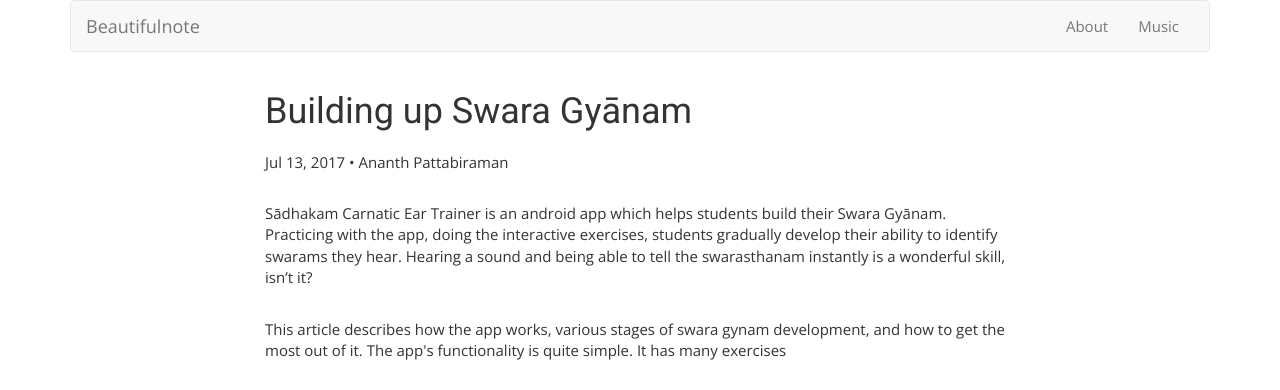
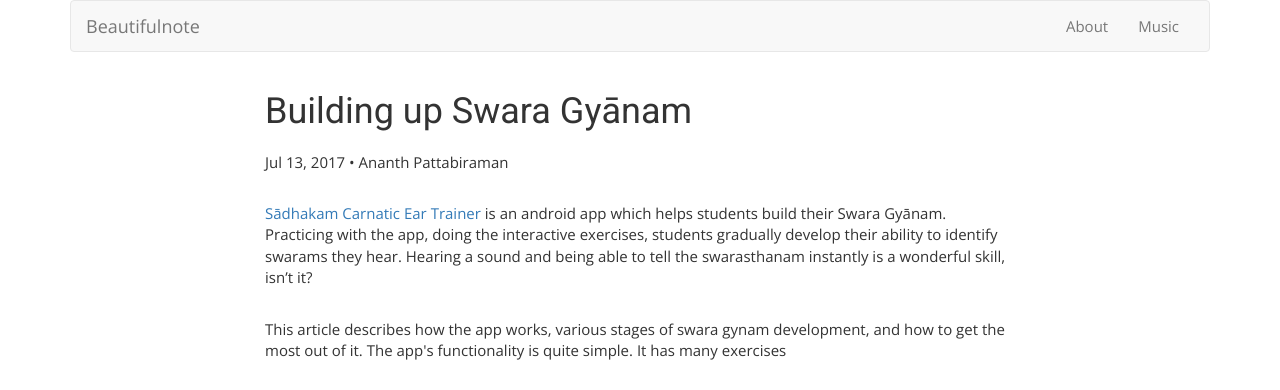
Before and after one commit to ananthp/beautifulnote, a Jekyll site: the page built from blog/_posts/2017-07-13-sadhakam-building-up-swara-gyanam.markdown, in a window 1280 px wide and 900 px high. Shown: the top 390 px of the window. Built offline with Jekyll 4.4.1, drawn with Linux system fonts in a browser that asks for light colours; nearby versions of some CDN libraries; some web fonts are replaced; some of the changed lines change nothing that is shown.

Commit message:
added link to app:

```diff
--- a/blog/_posts/2017-07-13-sadhakam-building-up-swara-gyanam.markdown
+++ b/blog/_posts/2017-07-13-sadhakam-building-up-swara-gyanam.markdown
@@ -24,7 +24,7 @@
 </script>
 
 
-Sādhakam Carnatic Ear Trainer is an android app which helps students build their Swara Gyānam. Practicing with the app, doing the interactive exercises, students gradually develop their ability to identify swarams they hear. Hearing a sound and being able to tell the swarasthanam instantly is a wonderful skill, isn't it?
+[Sādhakam Carnatic Ear Trainer](https://play.google.com/store/apps/details?id=org.kuyil.sadhakam) is an android app which helps students build their Swara Gyānam. Practicing with the app, doing the interactive exercises, students gradually develop their ability to identify swarams they hear. Hearing a sound and being able to tell the swarasthanam instantly is a wonderful skill, isn't it?
 
 <p>This article describes how the app works, various stages of swara gynam development, and how to get the most out of it. <!--more--> The app's functionality is quite simple. It has many exercises</p>
 <img class="img-responsive" alt="Sadhakam swara gyanam exercises" src="{{ site.url }}/images/sadhakam-exercises.png" />
```
